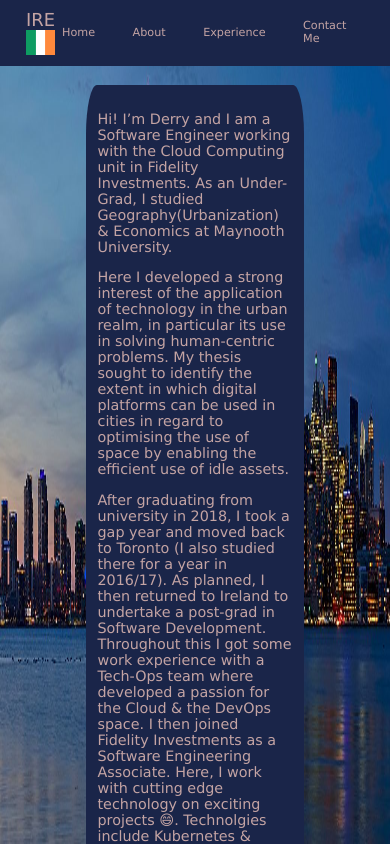
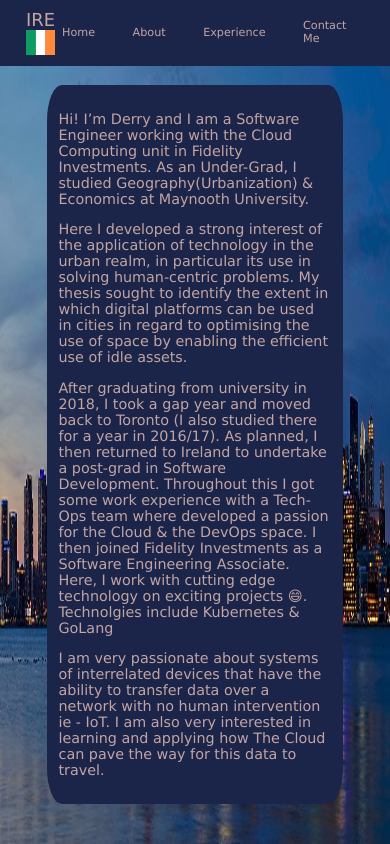
Before and after one commit to stone-monkeys/react-deploy, a React (Create React App) app: page /about in a window 390 px wide. Built offline with nearby package versions, Linux system fonts and the light colour scheme.

Commit message:
Adding responsive design About.css

```diff
--- a/src/About.css
+++ b/src/About.css
@@ -21,8 +21,8 @@
 @media (min-width: 0px) and (max-width: 560px){
     .aboutMe{
         margin: auto;
-        width: 50%;
-        height: 50%;
+        width: 70%;
+        height: 1%;
         color: rgb(196, 164, 164);
         margin-top: 5%;
         background-color:rgb(26, 37, 73);
```
Also changed, not shown: 1 other file (tests, documents, lock files or other folders).
